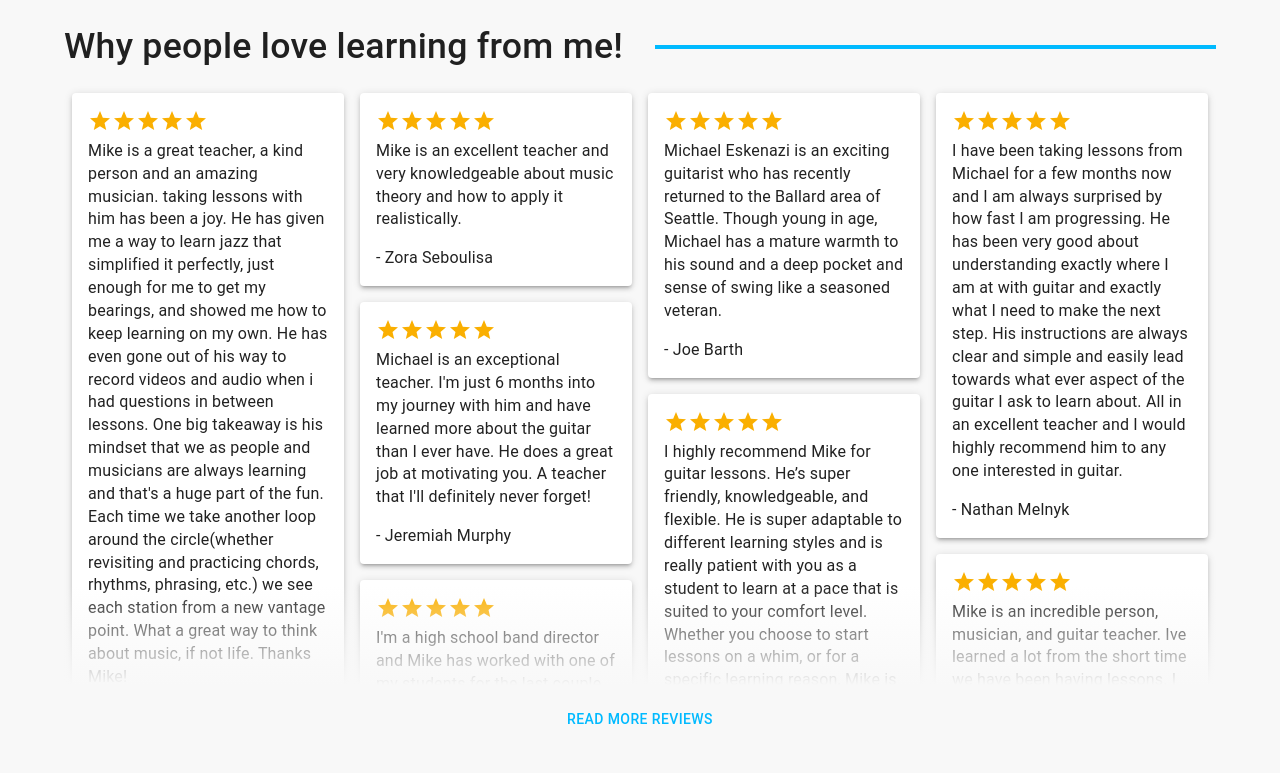
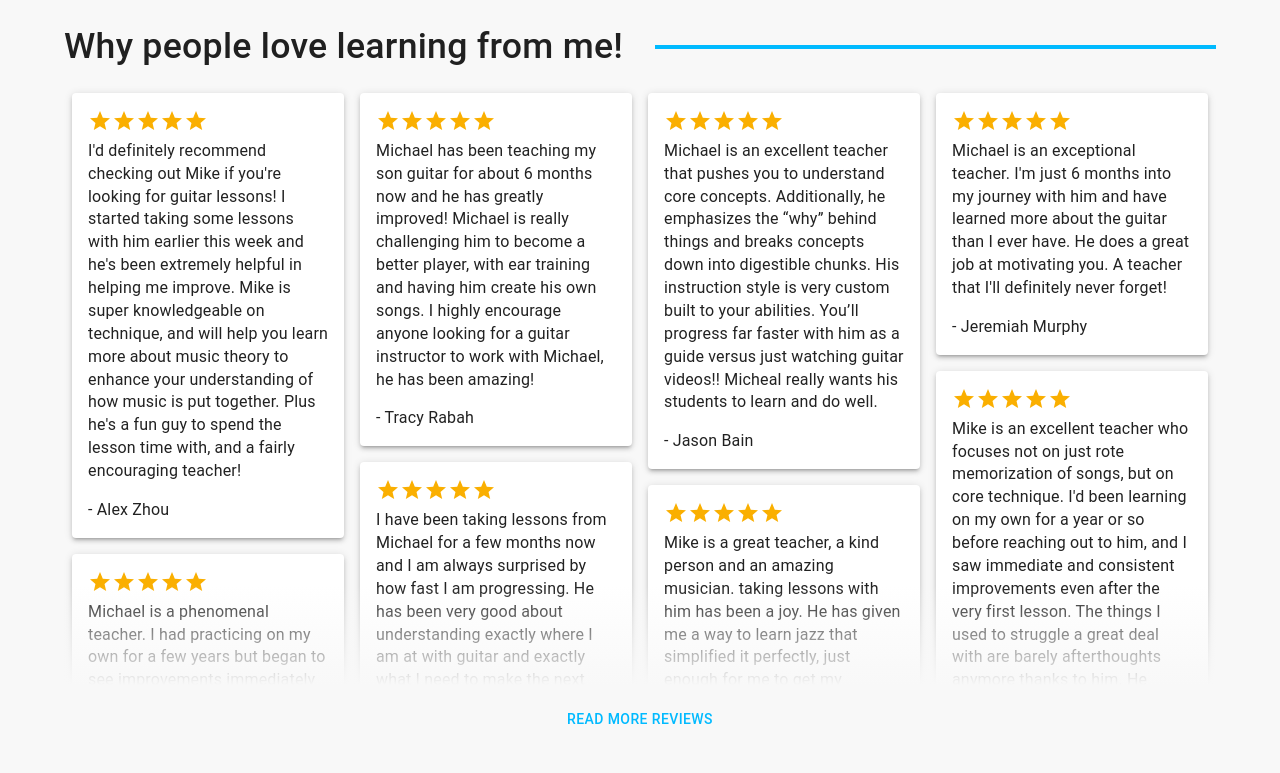
Before and after one commit to JoshuadeJong/MikePortfolio, a React (Create React App) app: page /home in a window 1280 px wide. Shown: the part 727-1500 px from the top of the page. Built offline with nearby package versions, Linux system fonts and the light colour scheme.

Commit message:
Fixed shuffling of reviews, added listening tab to header

```diff
--- a/src/component/views/header/index.tsx
+++ b/src/component/views/header/index.tsx
@@ -34,6 +34,7 @@ function Header() {
                 View.Home_About,
                 View.Home_Testimonial,
                 View.Home_Lessons,
+                View.Home_Listen,
                 View.Home_Contact,
             ],
         ],
--- a/src/component/views/home/testimonial/index.tsx
+++ b/src/component/views/home/testimonial/index.tsx
@@ -9,12 +9,24 @@ import {Section} from "../../../layout";
 import {SectionHeader} from "../../../typography";
 import TestimonialCard from "./components/TestimonialCard";
 import shuffle from "../../../../util/Shuffle";
+import {useNavigate} from "react-router-dom";
 
 function Testimonials() {
     const {testimonials} = React.useContext(Content);
-    shuffle(testimonials);
+    const [expanded, setExpanded] = React.useState(false);
+    const [shouldShuffle, setShouldShuffle] = React.useState(true);
+    const navigate = useNavigate();
 
-    const [expanded, setExpanded] = React.useState(false);
+    React.useLayoutEffect(() => {
+        if (shouldShuffle) {
+            shuffle(testimonials);
+            setShouldShuffle(false);
+        }
+    })
+
+    React.useEffect(() => {
+        setShouldShuffle(true);
+    }, [navigate]);
 
     function handleCLick() {
         setExpanded(!expanded)
```
